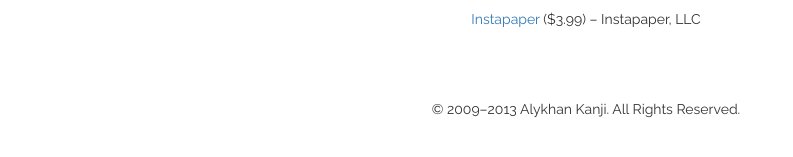
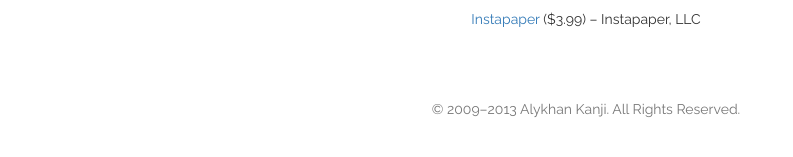
Before and after one commit to alykhank/alykhank.github.io, a Jekyll site: the page built from ipad.html, in a window 1280 px wide. Shown: the part 612-769 px from the top of the page, without its empty margins (54-847 px from the left). Built offline with Jekyll 4.4.1, drawn with Linux system fonts in a browser that asks for light colours; nearby versions of some CDN libraries; comment, search, counter and statistics services are not loaded.

Commit message:
Update footer for Bootstrap 3

```diff
--- a/_includes/footer.html
+++ b/_includes/footer.html
@@ -1,3 +1,3 @@
-<div class="muted text-center">
+<div class="text-muted text-center">
 	&copy; 2009&ndash;<script type="text/javascript">var d=new Date();document.write(d.getFullYear());</script> Alykhan Kanji. All Rights Reserved.
 </div>
```
